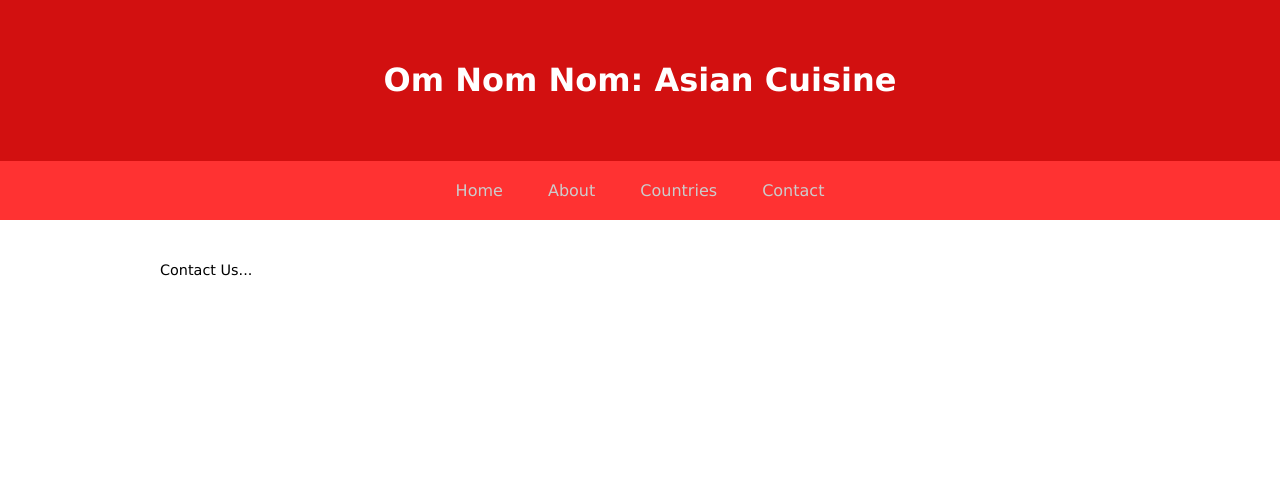
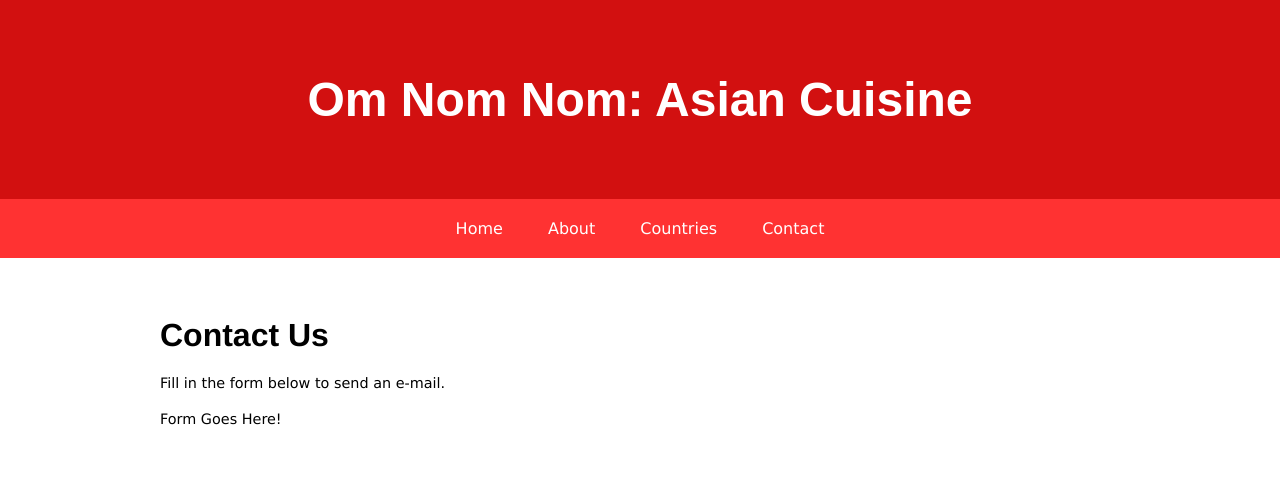
Before and after one commit to GNEfer/Om-Nom-Nom, a plain HTML site: page contact.html in a window 1280 px wide. Drawn offline with Linux system fonts and the light colour scheme.

```diff
--- a/contact.html
+++ b/contact.html
@@ -28,7 +28,9 @@
 		</ul>
 	</nav>
 	<section>
-		Contact Us...
+		<h2>Contact Us</h2>
+		<p>Fill in the form below to send an e-mail.</p>
+		<p>Form Goes Here!</p>
 	</section>
 </body>
 </html>
--- a/style.css
+++ b/style.css
@@ -11,10 +11,16 @@ header{
 	color: white;
 	text-align: center;
 }
+h1{
+	font-family: Arial;
+	font-size: 3.0em;
+}
 h2{
 	width: 100%;
-	padding: 40px 0;
+	padding: 0px 0;
 	color: black;
+	font-family: Helvetica;
+	font-size: 32px;
 }
 a{
 	text-decoration: none;
@@ -32,11 +38,6 @@ nav ul{
 nav ul li{
 	display: inline-block;
 	padding: 20px;
-}
-nav ul li a,visited{
-	color: #ccc;
-	display: block;
-	text-decoration: none;
 }
 nav ul li:hover{
 	background-color: #b51616;
```
Also changed, not shown: about.html (deleted, +0 -34 lines), index.html (+1 -2 lines), india.html (+1 -0 lines), images/india flag.gif (added).
